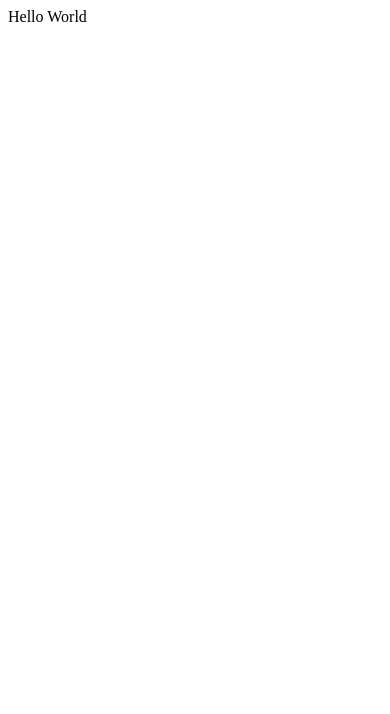
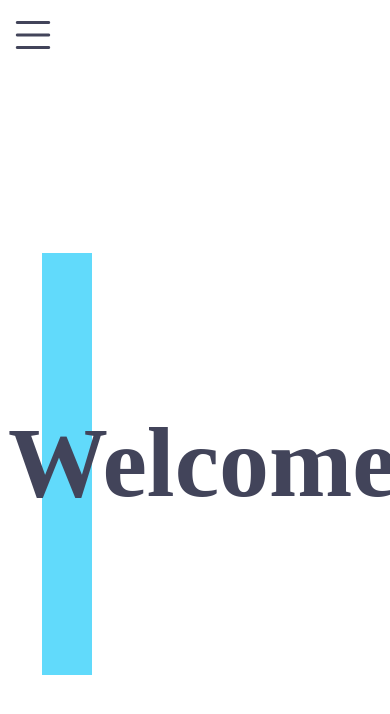
Before and after one commit to BostonRohan/portfolio, a React (Create React App) app: page / in a window 390 px wide. Shown: the top 714 px of the page. Built offline with nearby package versions, Linux system fonts and the light colour scheme.

Commit message:
added homepage, mobile responsiveness

```diff
--- a/package.json
+++ b/package.json
@@ -7,6 +7,7 @@
     "@testing-library/jest-dom": "^5.14.1",
     "@testing-library/react": "^11.2.7",
     "@testing-library/user-event": "^12.8.3",
+    "bootstrap-icons": "^1.6.1",
     "react": "^17.0.2",
     "react-dom": "^17.0.2",
     "react-scripts": "4.0.3",
--- a/src/App.js
+++ b/src/App.js
@@ -1,5 +1,13 @@
+import React from "react";
+import Home from "./Components/Pages/Home";
+import Navbar from "./Components/Navbar";
 function App() {
-  return <div className="App">Hello World</div>;
+  return (
+    <>
+      <Navbar />
+      <Home />
+    </>
+  );
 }
 
 export default App;
--- /dev/null
+++ b/src/Components/Navbar.js
@@ -0,0 +1,11 @@
+import React from "react";
+import "../Styles/Navbar.css";
+import "bootstrap-icons/font/bootstrap-icons.css";
+function Navbar() {
+  return (
+    <>
+      <i className="bi-list lines"></i>
+    </>
+  );
+}
+export default Navbar;
--- /dev/null
+++ b/src/Components/Pages/Home.js
@@ -0,0 +1,11 @@
+import React from "react";
+import "../../Styles/Home.css";
+function Home() {
+  return (
+    <>
+      <div className="line"></div>
+      <h1 className="welcome">Welcome</h1>
+    </>
+  );
+}
+export default Home;
--- /dev/null
+++ b/src/Styles/Home.css
@@ -0,0 +1,43 @@
+:root {
+  --primary-color: #61dafb;
+  --secondary-color: #42445a;
+  --tertiary-color: #f2a98d;
+}
+.welcome {
+  font-family: "Lobster", cursive;
+  font-size: 250px;
+  position: absolute;
+  top: 15vh;
+  width: 50%;
+  color: var(--secondary-color);
+}
+.line {
+  position: absolute;
+  height: 75vh;
+  border-left: 50px solid var(--primary-color);
+  left: 10vh;
+  top: 15vh;
+}
+@media screen and (max-width: 806px) {
+  .welcome {
+    font-size: 150px;
+    top: 30vh;
+  }
+}
+@media screen and (max-width: 496px) {
+  .line {
+    height: 50vh;
+    top: 30vh;
+    left: 5vh;
+  }
+  .welcome {
+    font-size: 100px;
+    top: 40vh;
+  }
+}
+@media screen and (max-width: 332px) {
+  .welcome {
+    font-size: 75px;
+    top: 45vh;
+  }
+}
--- /dev/null
+++ b/src/Styles/Navbar.css
@@ -0,0 +1,4 @@
+.lines {
+  font-size: 50px;
+  color: var(--secondary-color);
+}
```
Also changed, not shown: public/water-image.png (added), 1 other file (tests, documents, lock files or other folders).
